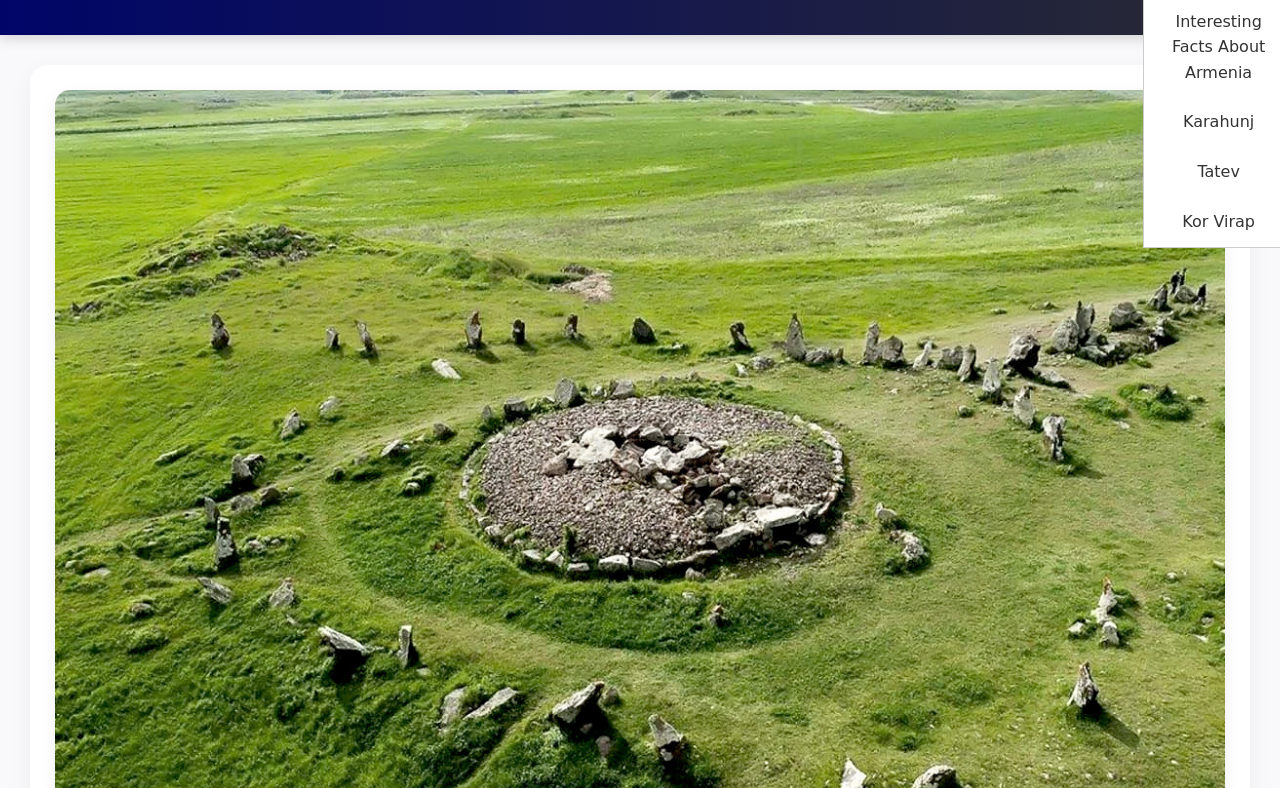
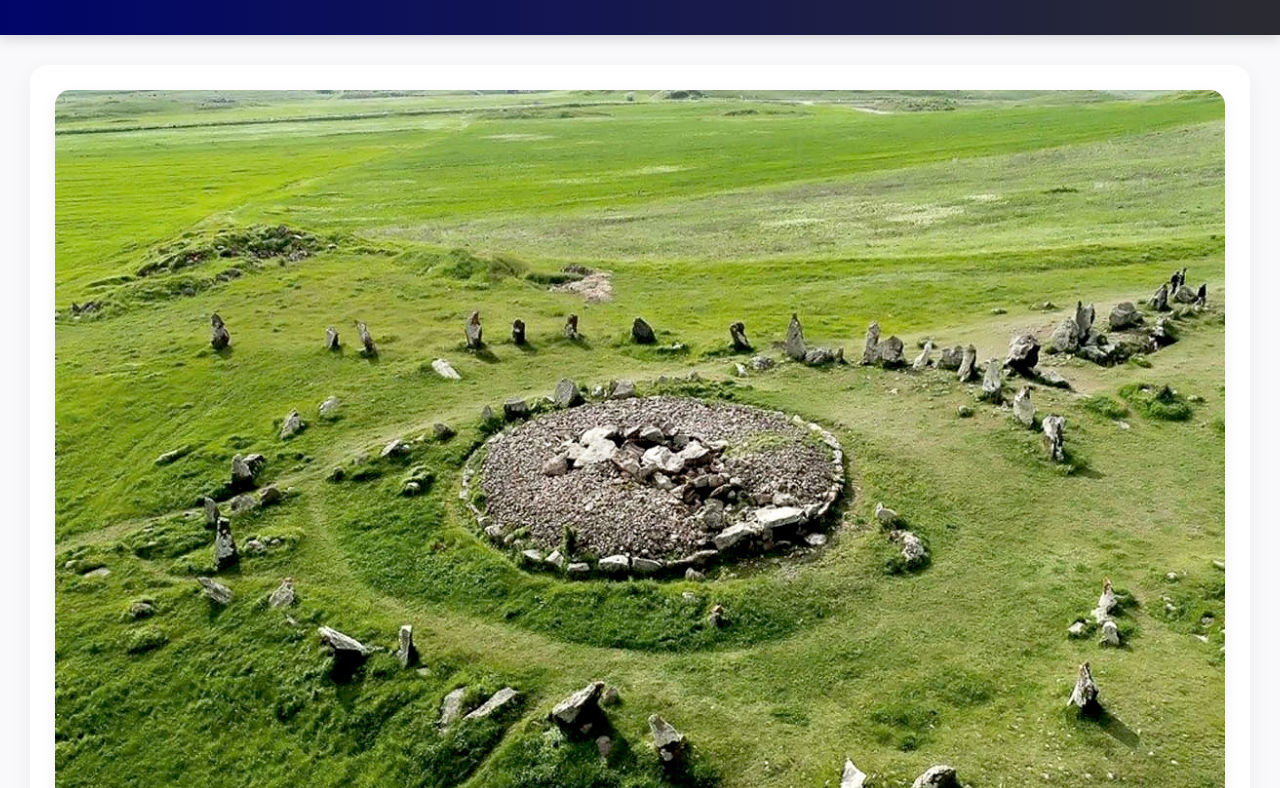
Before and after one commit to Hakobyan55/Mysterious, a plain HTML site: page page2.html in a window 1280 px wide. Shown: the part 107-895 px from the top of the page. Drawn offline with Linux system fonts and the light colour scheme.

Commit message:
Update style.css

```diff
--- a/style.css
+++ b/style.css
@@ -47,7 +47,8 @@ header {
 }
 
 .dropdown-content {
-  max-height: 300px;
+  display: none;
+  max-height: 400px;
   overflow-y: auto;
   width: 150px;
   border: 1px solid #ccc;
```
